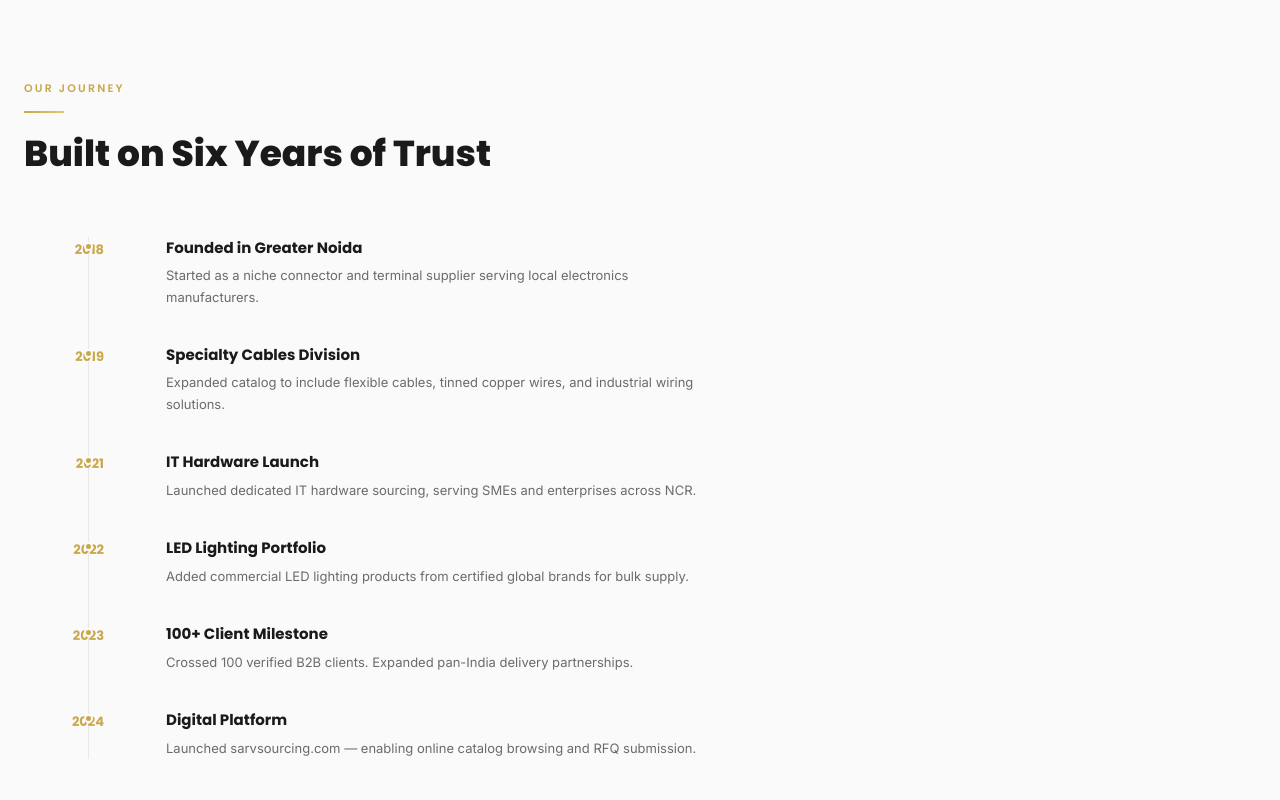
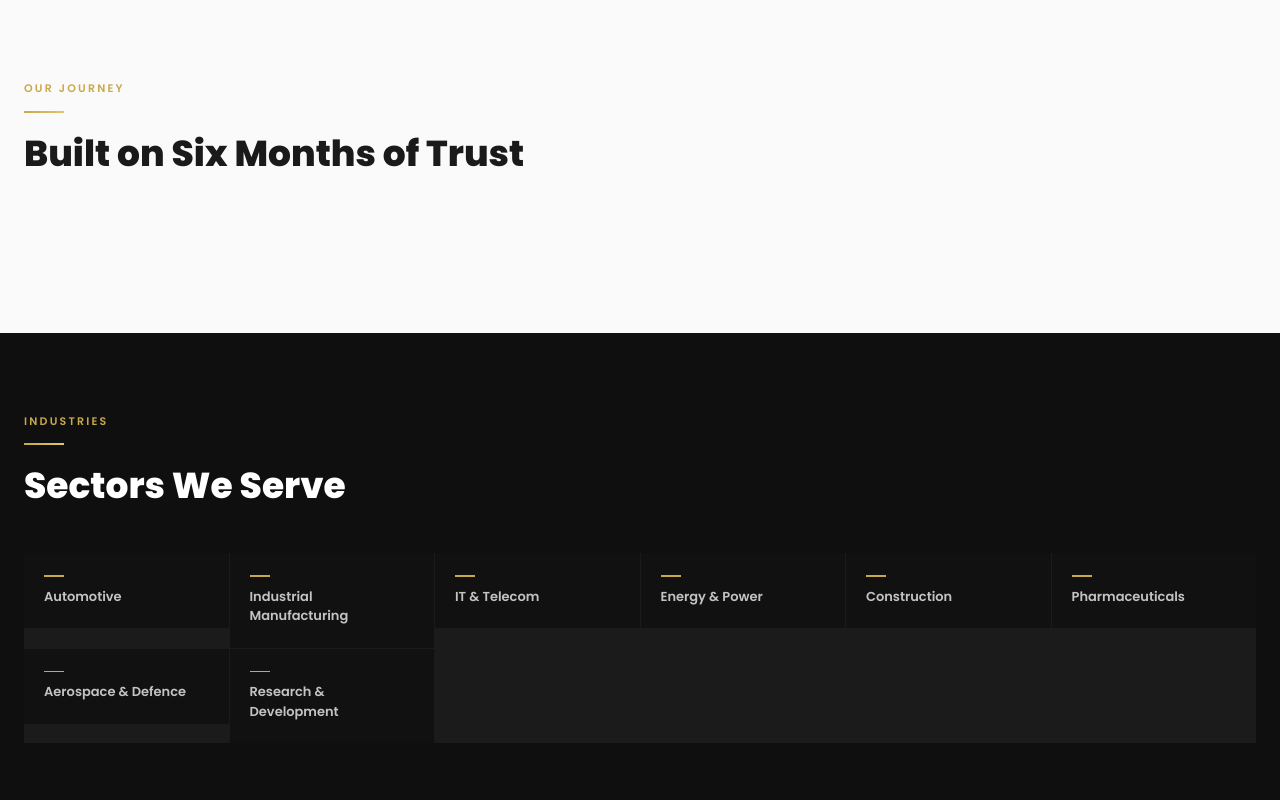
Before and after one commit to viveksaraswat123/sarvsourcing_website, a React (Vite) app: page /about in a window 1280 px wide. Shown: the part 1380-2180 px from the top of the page. Built offline with nearby package versions, Linux system fonts and the light colour scheme.

Commit message:
modified AboutPage

```diff
--- a/src/data/index.js
+++ b/src/data/index.js
@@ -281,10 +281,10 @@ export const testimonials = [
 ]
 
 export const stats = [
-  { value: '500+', label: 'Products Listed' },
-  { value: '100+', label: 'Verified Clients' },
-  { value: '50+',  label: 'Brands Stocked' },
-  { value: '6+',   label: 'Years in Business' },
+  { value: '30+', label: 'Products Listed' },
+  { value: '15+', label: 'Verified Clients' },
+  { value: '20+',  label: 'Brands Stocked' },
+  { value: '6+',   label: 'Months in Business' },
 ]
 
 export const brands = [
--- a/src/pages/AboutPage.jsx
+++ b/src/pages/AboutPage.jsx
@@ -31,7 +31,7 @@ export default function AboutPage() {
             <h1 style={{ fontFamily: "'Poppins', sans-serif", fontWeight: 800, fontSize: 'clamp(36px, 5vw, 54px)', color: '#FFFFFF', lineHeight: 1.1, marginBottom: 20 }}>
               Simplifying Industrial<br />
               <span style={{ background: 'linear-gradient(135deg, #C9A84C, #E2C46A)', WebkitBackgroundClip: 'text', WebkitTextFillColor: 'transparent' }}>
-                Sourcing Since 2018
+                Sourcing Since 2025
               </span>
             </h1>
             <p style={{ fontFamily: "'Inter', sans-serif", fontSize: 16, color: 'rgba(255,255,255,0.5)', lineHeight: 1.8, maxWidth: 480 }}>
@@ -55,10 +55,10 @@ export default function AboutPage() {
           <FadeUp delay={0.15}>
             <div style={{ display: 'grid', gridTemplateColumns: '1fr 1fr', gap: 1, background: 'rgba(201,168,76,0.15)' }}>
               {[
-                { num: '500+',  lbl: 'Products in Catalog' },
-                { num: '100+',  lbl: 'Verified B2B Clients' },
-                { num: '50+',   lbl: 'Global Brands' },
-                { num: '6+',    lbl: 'Years of Expertise' },
+                { num: '30+',  lbl: 'Products in Catalog' },
+                { num: '12+',  lbl: 'Verified B2B Clients' },
+                { num: '20+',   lbl: 'Global Brands' },
+                { num: '6+',    lbl: 'Months of Expertise' },
               ].map((s, i) => (
                 <div key={i} style={{ background: '#111111', padding: '32px 28px', textAlign: 'center' }}>
                   <p style={{ fontFamily: "'Poppins', sans-serif", fontSize: 40, fontWeight: 900, color: '#C9A84C', lineHeight: 1 }}>{s.num}</p>
@@ -132,33 +132,14 @@ export default function AboutPage() {
             <SectionLabel>Our Journey</SectionLabel>
             <GoldLine />
             <h2 style={{ fontFamily: "'Poppins', sans-serif", fontSize: 'clamp(24px, 3vw, 36px)', fontWeight: 800, color: '#1A1A1A', marginBottom: 56 }}>
-              Built on Six Years of Trust
+              Built on Six Months of Trust
             </h2>
           </FadeUp>
 
-          <div style={{ position: 'relative', maxWidth: 680 }}>
-            {/* Vertical line */}
-            <div style={{ position: 'absolute', left: 64, top: 0, bottom: 0, width: 1, background: '#E8E8E8' }} />
 
-            {timeline.map((item, i) => (
-              <FadeUp key={i} delay={i * 0.1}>
-                <div style={{ display: 'grid', gridTemplateColumns: '100px 1fr', gap: 28, marginBottom: 36, alignItems: 'flex-start', position: 'relative' }}>
-                  {/* Year */}
-                  <div style={{ textAlign: 'right', paddingRight: 20 }}>
-                    <span style={{ fontFamily: "'Poppins', sans-serif", fontSize: 13, fontWeight: 700, color: '#C9A84C' }}>{item.year}</span>
-                  </div>
-                  {/* Dot */}
-                  <div style={{ position: 'absolute', left: 60, top: 5, width: 9, height: 9, background: '#C9A84C', borderRadius: '50%', border: '2px solid #FAFAFA' }} />
-                  {/* Content */}
-                  <div style={{ paddingLeft: 14 }}>
-                    <p style={{ fontFamily: "'Poppins', sans-serif", fontSize: 15, fontWeight: 700, color: '#1A1A1A', marginBottom: 6 }}>{item.title}</p>
-                    <p style={{ fontFamily: "'Inter', sans-serif", fontSize: 13, color: '#6B6B6B', lineHeight: 1.65 }}>{item.desc}</p>
-                  </div>
-                </div>
-              </FadeUp>
-            ))}
+
           </div>
-        </div>
+
       </section>
 
       {/* Industries */}
--- a/src/pages/ContactPage.jsx
+++ b/src/pages/ContactPage.jsx
@@ -18,7 +18,7 @@ const contactInfo = [
   },
   {
     label: 'Business Hours',
-    lines: ['Monday – Saturday', '9:00 AM – 6:30 PM IST'],
+    lines: ['Monday - Saturday', '9:00 AM - 6:30 PM IST'],
   },
 ]
 
```
